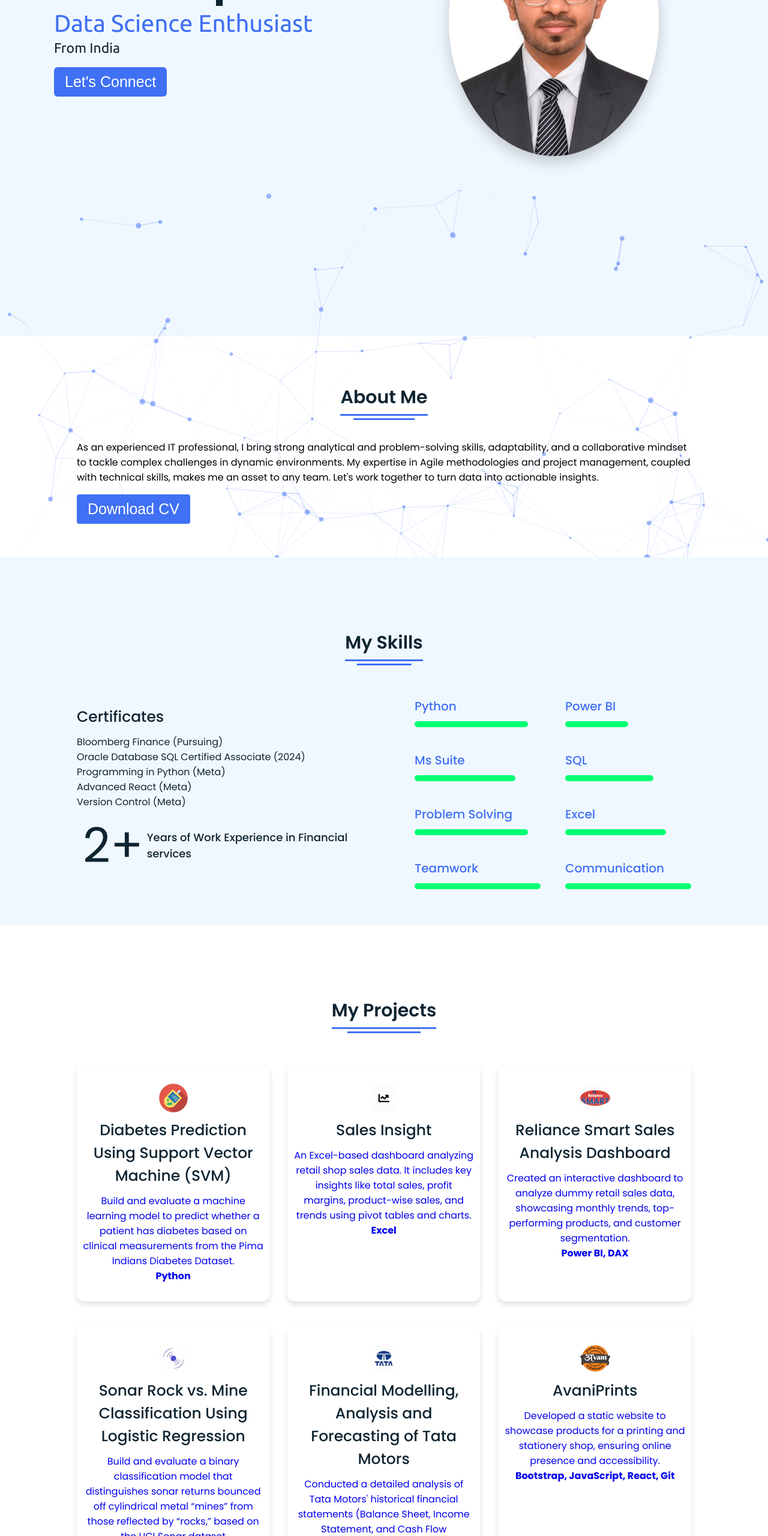
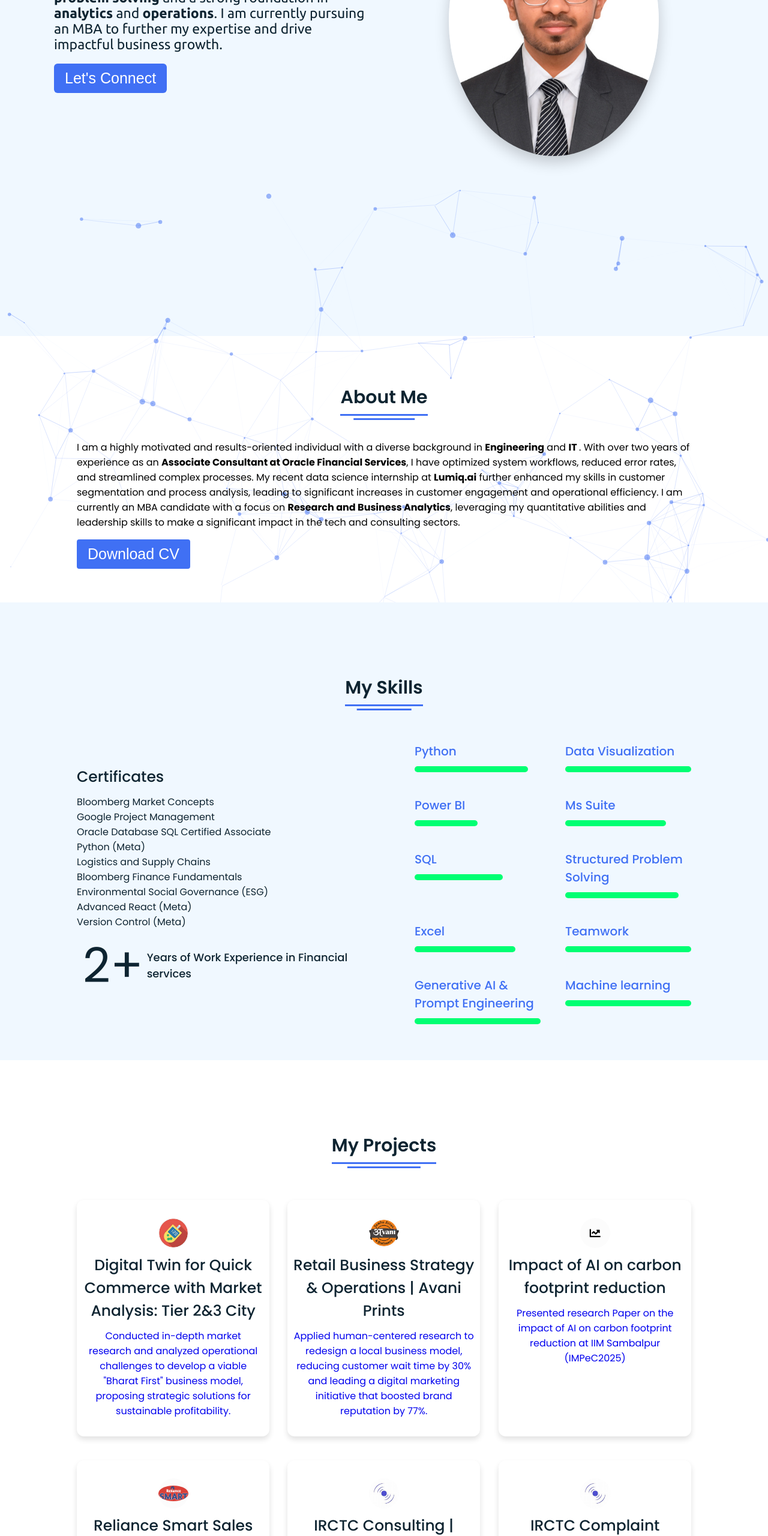
Before and after one commit to spide15/DeepGada, a plain HTML site: page index.html in a window 1280 px wide. Shown: the part 240-2800 px from the top of the page at 60% size. Drawn offline with nearby package versions, Linux system fonts and the light colour scheme; animation ran at ten frames a second.

Commit message:
changes+mba

```diff
--- a/index.html
+++ b/index.html
@@ -53,10 +53,14 @@
         <!-- Left side: Text content -->
         <div class="home-content">
           <div class="text">
-            <div class="text-one">Hello,</div>
-            <div class="text-two">I'm Deep Gada</div>
-            <div class="text-three">Data Science Enthusiast</div>
-            <div class="text-four">From India</div>
+            <!-- <div class="text-one">Hello,</div>
+            <div class="text-two">I'm Deep Gada</div>-->
+            <div class="text-three">Welcome to my portfolio</div>
+            <div class="text-four"> I am a professional with a passion for <b>data-driven
+                problem
+                solving</b> and a strong foundation in <b> analytics</b> and <b>operations</b>. I am currently pursuing
+              an
+              MBA to further my expertise and drive impactful business growth.</div>
           </div>
           <div class="button">
             <a href="https://www.linkedin.com/in/deep-gada-/">
@@ -85,10 +89,21 @@
         <!-- <div class="right"> -->
         <div>
           <p>
-            As an experienced IT professional, I bring strong analytical and problem-solving skills, adaptability, and a
+            <!-- As an experienced IT professional, I bring strong analytical and problem-solving skills, adaptability, and a
             collaborative mindset to tackle complex challenges in dynamic environments. My expertise in Agile
             methodologies and project management, coupled with technical skills, makes me an asset to any team. Let's
-            work together to turn data into actionable insights.
+            work together to turn data into actionable insights. -->
+            I am a highly motivated and results-oriented individual with a diverse background in <b>
+              Engineering</b> and <b>IT </b>. With over two years of experience as an <b>Associate Consultant
+              at
+              Oracle Financial Services</b>, I have optimized system workflows, reduced error rates, and streamlined
+            complex
+            processes. My recent data science internship at <b>Lumiq.ai</b> further enhanced my skills in customer
+            segmentation and process analysis, leading to significant increases in customer engagement and operational
+            efficiency. I am currently an MBA candidate with a focus on <b>Research and Business Analytics</b>,
+            leveraging
+            my quantitative abilities and leadership skills to make a significant impact in the tech and consulting
+            sectors.
           </p>
           <div class="button">
             <a href="https://drive.google.com/drive/folders/18YgJ2y34XYc4GSQSX8YZ5fOKYw3myX5h?usp=sharing"><button>Download
@@ -107,10 +122,13 @@
         <div class="text">
           <div class="topic">Certificates</div>
           <p>
-
-            Bloomberg Finance (Pursuing) <br>
-            Oracle Database SQL Certified Associate (2024) <br>
-            Programming in Python (Meta) <br>
+            Bloomberg Market Concepts <br>
+            Google Project Management <br>
+            Oracle Database SQL Certified Associate <br>
+            Python (Meta) <br>
+            Logistics and Supply Chains <br>
+            Bloomberg Finance Fundamentals <br>
+            Environmental Social Governance (ESG) <br>
             Advanced React (Meta) <br>
             Version Control (Meta)
           </p>
@@ -125,6 +143,10 @@
             <div class="bar" data-percent="90%"><span></span></div>
           </div>
           <div class="box" data-aos="zoom-in">
+            <div class="topic">Data Visualization</div>
+            <div class="bar" data-percent="100%"><span></span></div>
+          </div>
+          <div class="box" data-aos="zoom-in">
             <div class="topic">Power BI</div>
             <div class="bar" data-percent="50%"><span></span></div>
           </div>
@@ -137,7 +159,7 @@
             <div class="bar" data-percent="70%"><span></span></div>
           </div>
           <div class="box" data-aos="zoom-in">
-            <div class="topic">Problem Solving</div>
+            <div class="topic">Structured Problem Solving</div>
             <div class="bar" data-percent="90%"><span></span></div>
           </div>
           <div class="box" data-aos="zoom-in">
@@ -148,8 +170,13 @@
             <div class="topic">Teamwork</div>
             <div class="bar" data-percent="100%"><span></span></div>
           </div>
+
           <div class="box" data-aos="zoom-in">
-            <div class="topic">Communication</div>
+            <div class="topic"> Generative AI & Prompt Engineering </div>
+            <div class="bar" data-percent="100%"><span></span></div>
+          </div>
+          <div class="box" data-aos="zoom-in">
+            <div class="topic">Machine learning</div>
             <div class="bar" data-percent="100%"><span></span></div>
           </div>
         </div>
@@ -163,8 +190,28 @@
       <div class="title"><span>My Projects</span></div>
       <div class="boxes">
         <div class="box" data-aos="flip-left">
-          <a
-            href="https://github.com/spide15/Diabetes_Prediction">
+          <a href="https://digitaltwinsupplychain.streamlit.app/">
+            <div class="icon">
+              <img src="Images/Diabetes.jpg" alt="Desktop Icon" />
+            </div>
+            <div class="topic">Digital Twin for Quick Commerce with Market Analysis: Tier 2&3 City</div>
+            <p>Conducted in-depth market research and analyzed operational challenges to develop a viable "Bharat First"
+              business
+              model, proposing strategic solutions for sustainable profitability. </p>
+          </a>
+        </div>
+        <div class="box" data-aos="flip-left"> <a href="https://avaniprints.com/">
+            <div class="icon">
+              <!-- <i class="fas fa-paint-brush"></i> -->
+              <img src="Images/avaniLogo.png" alt="Desktop Icon" />
+            </div>
+            <div class="topic"> Retail Business Strategy & Operations | Avani Prints</div>
+            <p>Applied human-centered research to redesign a local business model, reducing customer wait time by 30%
+              and
+              leading a digital marketing initiative that boosted brand reputation by 77%.</p>
+          </a></div>
+        <!-- <div class="box" data-aos="flip-left">
+          <a href="https://github.com/spide15/Diabetes_Prediction">
             <div class="icon">
               <img src="Images/Diabetes.jpg" alt="Desktop Icon" />
 
@@ -173,8 +220,60 @@
             <p>Build and evaluate a machine learning model to predict whether a patient has diabetes based on clinical
               measurements from the Pima Indians Diabetes Dataset. <b> <br>Python</b></p>
           </a>
+        </div> -->
+        <div class="box" data-aos="flip-left">
+          <a href="https://spide15.github.io/AI_ResearchPaper/">
+            <div class="icon">
+              <i class="fas fa-chart-line" style="color: rgb(0, 0, 0);"></i>
+              <!-- <img src="Images/codeJotter.png" alt="Desktop Icon" /> -->
+
+            </div>
+            <div class="topic"> Impact of AI on carbon footprint reduction </div>
+            <p>Presented research Paper on the impact of AI on carbon footprint reduction at IIM Sambalpur (IMPeC2025)
+            </p>
+          </a>
         </div>
 
+        <div class="box" data-aos="flip-left">
+          <a
+            href="https://app.powerbi.com/view?r=eyJrIjoiMzgyYTkyYzEtODlhNy00OTIyLWJmNGQtMzdjNzczZjRlYWZlIiwidCI6ImNhMGNjMDc0LTk5ZDItNGNjMS04MzY0LTU3ODllMGFkYmQ4MiJ9">
+            <div class="icon">
+              <!-- <i class="fas fa-chart-line" style="color: rgb(0, 0, 0);"></i> -->
+              <img src="Images/RelianceSmart.png" alt="Desktop Icon" />
+
+            </div>
+            <div class="topic">Reliance Smart Sales Analysis Dashboard</div>
+            <p>Created an interactive dashboard to analyze  sales data, showcasing
+              monthly trends, top-performing products, and customer segmentation. <br><b>Power BI, DAX</b></p>
+          </a>
+        </div>
+        <!-- Add more projects as needed -->
+        <div class="box" data-aos="flip-left">
+          <!-- <a href="https://github.com/spide15/Sonar_Rock_Metal"> -->
+            <div class="icon">
+              <!-- <i class="fas fa-desktop"></i> -->
+              <img src="Images\Sonar.jpg" alt="Desktop Icon" />
+
+            </div>
+            <div class="topic">IRCTC Consulting | Matunga Central Railway</div>
+            <p>Analyzed passenger flow and demographics at Matunga Central Railway station, designing and prototyping a
+              data-driven
+              digital signage strategy that projected a 20-30% uplift in non-fare revenue for IRCTC under the Amrit
+              Bharat Scheme. </p>
+          </a>
+        </div>
+        <div class="box" data-aos="flip-left">
+          <!-- <a href="https://github.com/spide15/Sonar_Rock_Metal"> -->
+            <div class="icon">
+              <!-- <i class="fas fa-desktop"></i> -->
+              <img src="Images\Sonar.jpg" alt="Desktop Icon" />
+
+            </div>
+            <div class="topic">IRCTC Complaint Reduction Strategy</div>
+            <p>Led root-cause analysis of 2000+ IRCTC complaints ,designed a 3-phase framework to reduce grievances by
+              <b> 25–30%.</b></p>
+          </a>
+        </div>
         <div class="box" data-aos="flip-left">
           <a href="https://github.com/spide15/Retail-Shop-Sales-Analysis-Dashboard">
             <div class="icon">
@@ -187,24 +286,10 @@
               profit margins, product-wise sales, and trends using pivot tables and charts.<br><b>Excel</b></p>
           </a>
         </div>
-        <div class="box" data-aos="flip-left">
-          <a
-            href="https://app.powerbi.com/view?r=eyJrIjoiMzgyYTkyYzEtODlhNy00OTIyLWJmNGQtMzdjNzczZjRlYWZlIiwidCI6ImNhMGNjMDc0LTk5ZDItNGNjMS04MzY0LTU3ODllMGFkYmQ4MiJ9">
-            <div class="icon">
-              <!-- <i class="fas fa-chart-line" style="color: rgb(0, 0, 0);"></i> -->
-              <img src="Images/RelianceSmart.png" alt="Desktop Icon" />
-
-            </div>
-            <div class="topic">Reliance Smart Sales Analysis Dashboard</div>
-            <p>Created an interactive dashboard to analyze dummy retail sales data, showcasing
-              monthly trends, top-performing products, and customer segmentation. <br><b>Power BI, DAX</b></p>
-          </a>
-        </div>
-        <!-- Add more projects as needed -->
-        <div class="box" data-aos="flip-left">
+        <!-- <div class="box" data-aos="flip-left">
           <a href="https://github.com/spide15/Sonar_Rock_Metal">
             <div class="icon">
-              <!-- <i class="fas fa-desktop"></i> -->
+              <i class="fas fa-desktop"></i>
               <img src="Images\Sonar.jpg" alt="Desktop Icon" />
 
             </div>
@@ -212,7 +297,7 @@
             <p>Build and evaluate a binary classification model that distinguishes sonar returns bounced off cylindrical
               metal “mines” from those reflected by “rocks,” based on the UCI Sonar dataset <b> <br>Python</b></p>
           </a>
-        </div>
+        </div> -->
         <!-- <div class="box" data-aos="flip-left">
           <a href="https://codejotter.live/login">
             <div class="icon">
@@ -233,19 +318,10 @@
             <div class="topic">Financial Modelling, Analysis and Forecasting of Tata Motors </div>
             <p>Conducted a detailed analysis of Tata Motors' historical financial statements
               (Balance Sheet, Income Statement, and Cash Flow Statement) using data sourced
-              from Screener, CMIE and Annual Reports <br><b> Excel (Pivot Tables, VLOOKUP), Screener, Annual Reports,
-                CMIE</b></p>
+              from Screener and Annual Reports <br><b> Excel (Pivot Tables, VLOOKUP), Screener, Annual Reports</b></p>
           </a>
         </div>
-        <div class="box" data-aos="flip-left"> <a href="https://avaniprints.com/">
-            <div class="icon">
-              <!-- <i class="fas fa-paint-brush"></i> -->
-              <img src="Images/avaniLogo.png" alt="Desktop Icon" />
-            </div>
-            <div class="topic">AvaniPrints</div>
-            <p>Developed a static website to showcase products for a printing and stationery shop,
-              ensuring online presence and accessibility.<br><b>Bootstrap, JavaScript, React, Git</b></p>
-          </a></div>
+
         <div class="box" data-aos="flip-left"><a href="https://spide15.github.io/convertYT/">
             <div class="icon">
               <!-- <i class="fas fa-chart-line"></i> -->
@@ -257,9 +333,8 @@
               React components, making it both scalable and easy to integrate into any existing React
               project.<br><b>React, Api, Javascript</b></p>
           </a></div>
-        <div class="box" data-aos="flip-left"><a href="https://rushabhnovelty.com/">
+        <!-- <div class="box" data-aos="flip-left"><a href="https://rushabhnovelty.com/">
             <div class="icon">
-              <!-- <i class="fab fa-android"></i> -->
               <img src="Images/RushabhNovelty.jpeg" alt="Desktop Icon" />
             </div>
             <div class="topic">Rushabh Novelty</div>
@@ -268,10 +343,10 @@
               application to meet client requirements. Overcame production challenges related to
               application load time, achieving a reduction from over 10 seconds to approximately 2.5
               seconds.<br><b>Materialize View, Bootstrap, PHP, SQL, JavaScript, AJAX</b></p>
-          </a></div>
-        <div class="box" data-aos="flip-left"><a href="https://spide15.github.io/Activity/">
+          </a></div> -->
+        <!-- <div class="box" data-aos="flip-left"><a href="https://spide15.github.io/Activity/">
             <div class="icon">
-              <!-- <i class="fas fa-camera-retro"></i> -->
+              <i class="fas fa-camera-retro"></i>
               <img src="Images/notes.jpg" alt="Desktop Icon" />
             </div>
             <div class="topic">MyActivity</div>
@@ -279,7 +354,7 @@
               easy way to manage their daily activities. It uses state management to dynamically update and display the
               task
               list, ensuring efficient task organization.<br><b>React,Python,JavaScript,Github</b></p>
-          </a></div>
+          </a></div> -->
       </div>
     </div>
   </section>
```
